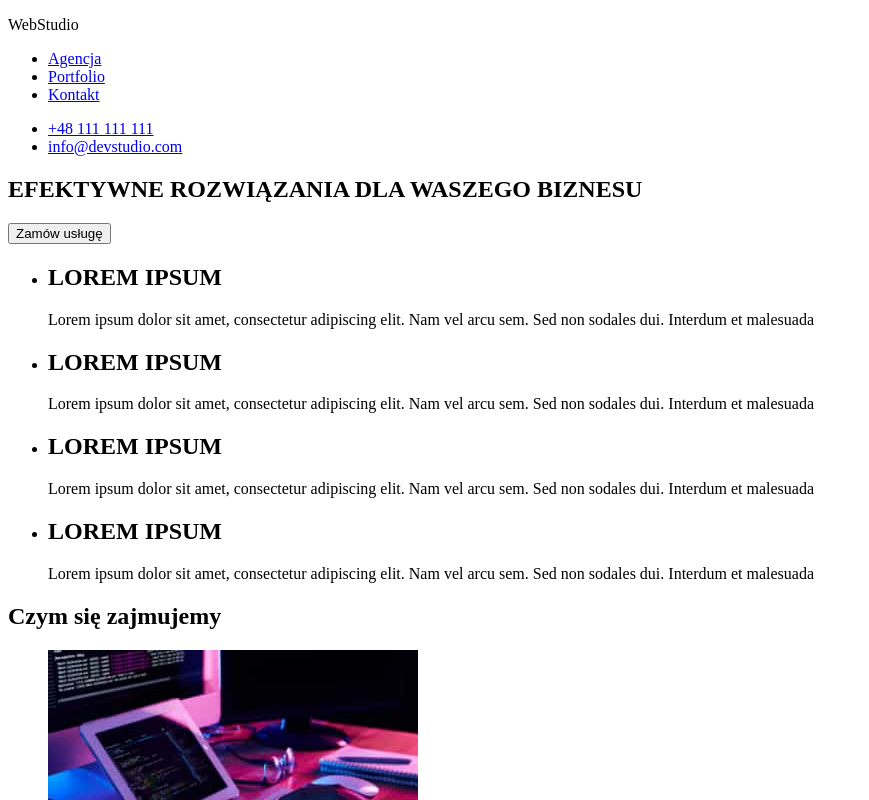
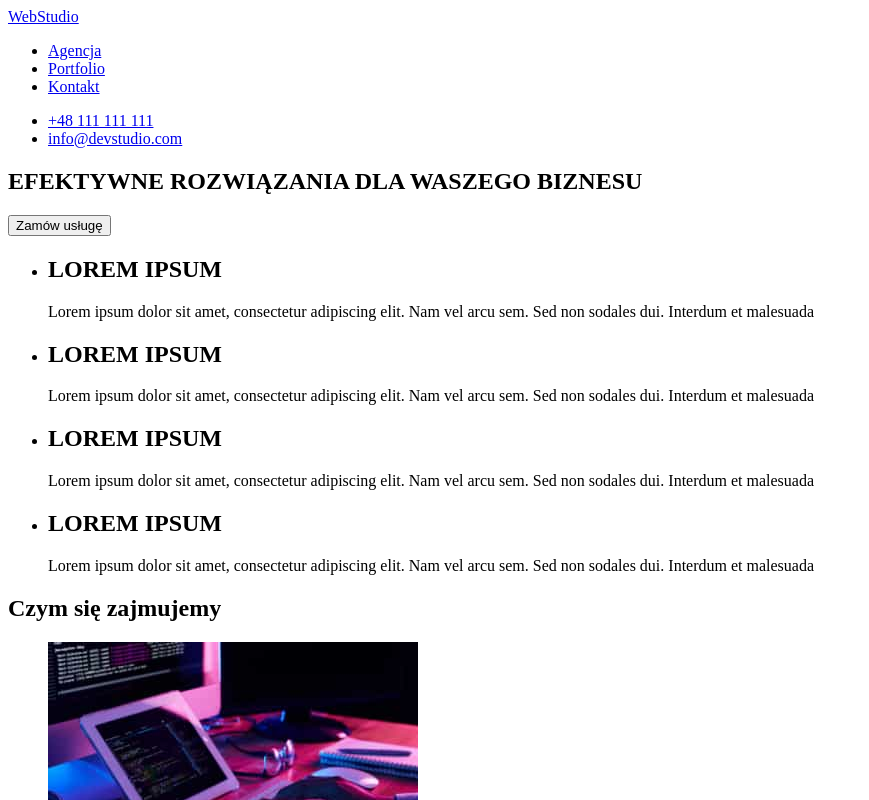
Before and after one commit to sebastianpawlik/goit-markup-hw-01, a plain HTML site: page index.html in a window 1280 px wide. Shown: the top 800 px of the page, without its empty margins (0-869 px from the left). Drawn offline with Linux system fonts and the light colour scheme.

Commit message:
logo change to link

```diff
--- a/index.html
+++ b/index.html
@@ -9,7 +9,7 @@
 <body>
     <header>
         <nav>
-            <p>WebStudio</p>
+            <a href="text">WebStudio</a>
             <ul>
                 <li><a href="#">Agencja</a></li>
                 <li><a href="#">Portfolio</a></li>
@@ -122,7 +122,7 @@
     </main>
     <footer>
         <ul>
-            <li>WebStudio</li>
+            <li><a href="text">WebStudio</a></li>
             <li><address>m. Warszawa, Aleje Jerozolimskie 21</address></li>
             <li><address>+48 111 111 111</address></li>
             <li><address>info@devstudio.com</address></li>
```
